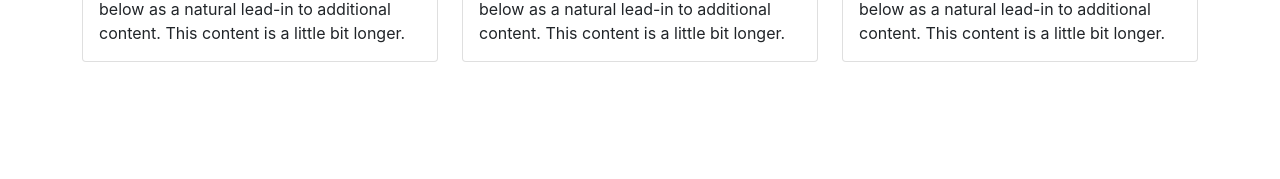
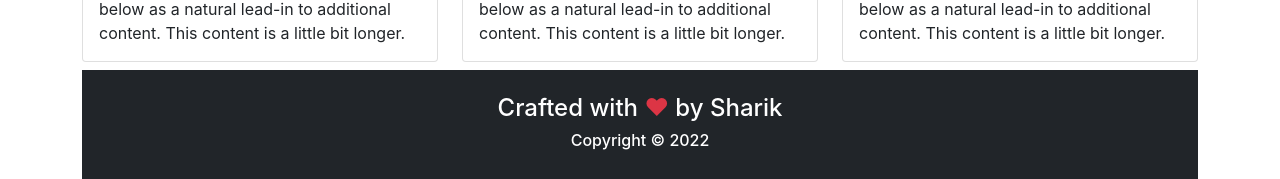
Before and after one commit to Easrib/shoe-hub-client, a React (Create React App) app: page / in a window 1280 px wide. Shown: the part 1455-1634 px from the top of the page. Before the commit the page ends 1517 px from the top, so only its background shows below. Built offline with nearby package versions, Linux system fonts and the light colour scheme; the HTML template or start-up script is replaced by a standard one.

Commit message:
footer added

```diff
--- a/src/App.js
+++ b/src/App.js
@@ -2,6 +2,7 @@ import { Route, Routes } from 'react-router-dom';
 import './App.css';
 import Banner from './Pages/Banner/Banner';
 import Home from './Pages/Home/Home';
+import Footer from './Pages/Shared/Footer/Footer';
 import Header from './Pages/Shared/Header/Header';
 
 function App() {
@@ -12,6 +13,7 @@ function App() {
       <Routes>
         <Route path='/' element={<Home></Home>}></Route>
       </Routes>
+      <Footer></Footer>
     </div>
   );
 }
--- /dev/null
+++ b/src/Pages/Shared/Footer/Footer.js
@@ -0,0 +1,14 @@
+import React from 'react';
+
+const Footer = () => {
+    const date = new Date();
+    const year = date.getFullYear();
+    return (
+        <div className='bg-dark p-4 mx-auto text-white text-center mt-2'>
+            <h4>Crafted with <span className='text-danger'>&hearts;</span> by Sharik</h4>
+            <h6> Copyright &copy; {year} </h6>
+        </div>
+    );
+};
+
+export default Footer;
```
Also changed, not shown: src/Pages/Shared/Loading/Loading.js (added, +12 -0 lines), src/Pages/Shared/Notfound/Notfound.js (added, +12 -0 lines).
